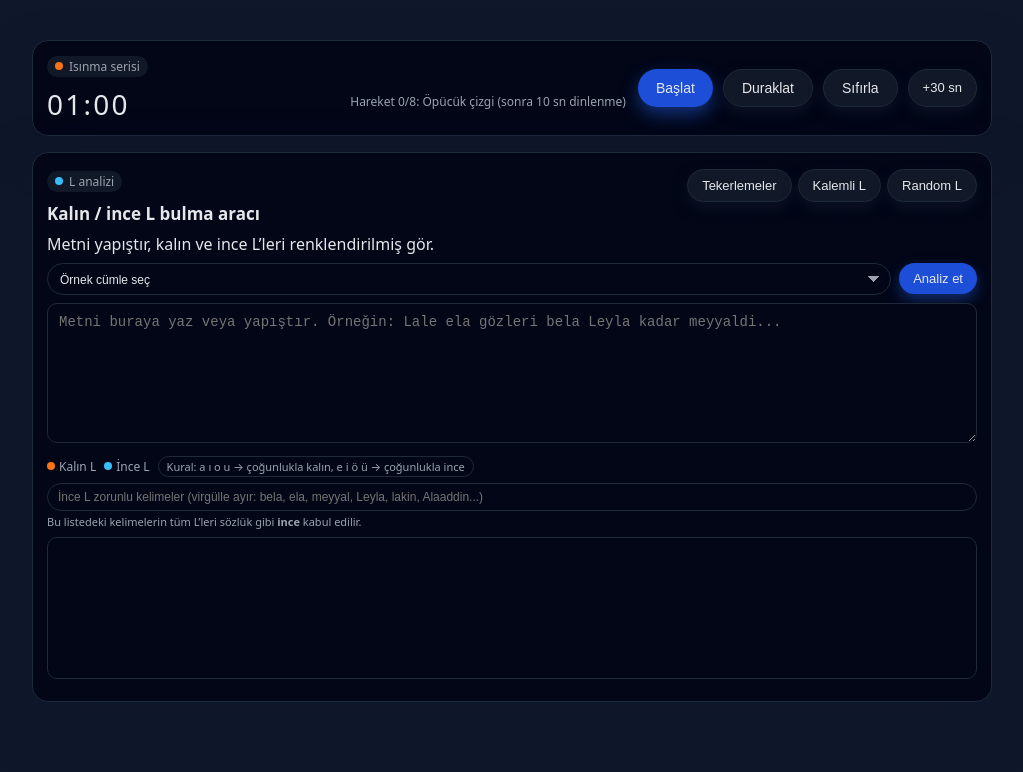
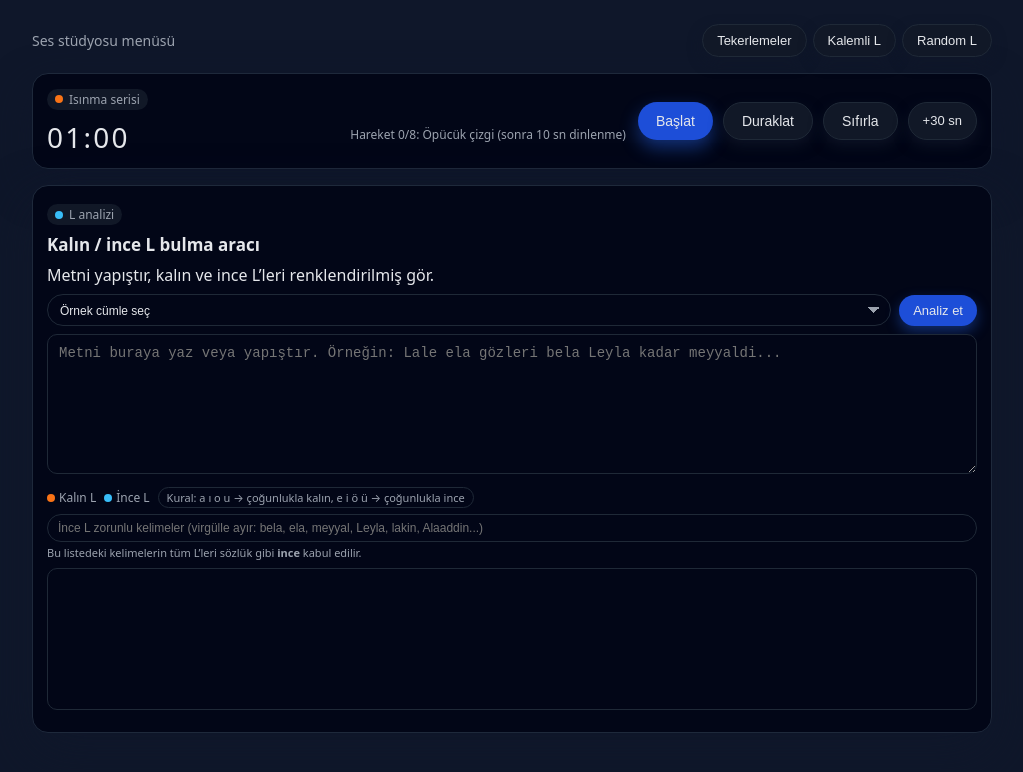
Before and after one commit to jackedreacher/seslendirme-proje, a website: page index.html in a window 1280 px wide. Shown: the whole page, without its empty margins (128-1151 px from the left). Drawn offline with Linux system fonts and the light colour scheme.

Commit message:
yeni sayfa fix2

```diff
--- a/index.html
+++ b/index.html
@@ -305,10 +305,34 @@
     .studio-main {
       margin-top: 8px;
     }
+    .top-nav {
+      display: flex;
+      align-items: center;
+      justify-content: space-between;
+      gap: 12px;
+      margin-bottom: 14px;
+    }
+    .top-nav-title {
+      font-size: 14px;
+      color: #9ca3af;
+    }
+    .top-nav-buttons {
+      display: flex;
+      flex-wrap: wrap;
+      gap: 6px;
+      justify-content: flex-end;
+    }
     .card-plan {
       display: none;
     }
     @media (max-width: 640px) {
+      .top-nav {
+        flex-direction: column;
+        align-items: flex-start;
+      }
+      .top-nav-buttons {
+        justify-content: flex-start;
+      }
       .studio-header {
         flex-direction: column;
         align-items: flex-start;
@@ -338,6 +362,15 @@
 <body>
   <div class="app">
 
+    <div class="top-nav">
+      <div class="top-nav-title">Ses stüdyosu menüsü</div>
+      <div class="top-nav-buttons">
+        <button id="goTwisterPage" class="secondary small">Tekerlemeler</button>
+        <button id="goKalemPage" class="secondary small">Kalemli L</button>
+        <button id="goRandomPage" class="secondary small">Random L</button>
+      </div>
+    </div>
+
     <div class="studio-header">
       <div class="studio-header-main">
         <div class="label">
@@ -358,16 +391,9 @@
     </div>
 
     <div class="card studio-main">
-        <div style="display:flex;justify-content:space-between;align-items:center;gap:8px;">
-          <div class="label">
-            <span class="label-dot label-dot-cool"></span>
-            <span>L analizi</span>
-          </div>
-          <div style="display:flex;gap:6px;flex-wrap:wrap;justify-content:flex-end;">
-            <button id="goTwisterPage" class="secondary small">Tekerlemeler</button>
-            <button id="goKalemPage" class="secondary small">Kalemli L</button>
-            <button id="goRandomPage" class="secondary small">Random L</button>
-          </div>
+        <div class="label">
+          <span class="label-dot label-dot-cool"></span>
+          <span>L analizi</span>
         </div>
         <h3>Kalın / ince L bulma aracı</h3>
         <p>Metni yapıştır, kalın ve ince L’leri renklendirilmiş gör.</p>
```
Also changed, not shown: kalem-tekerleme-calisma.html (+1 -1 lines).
